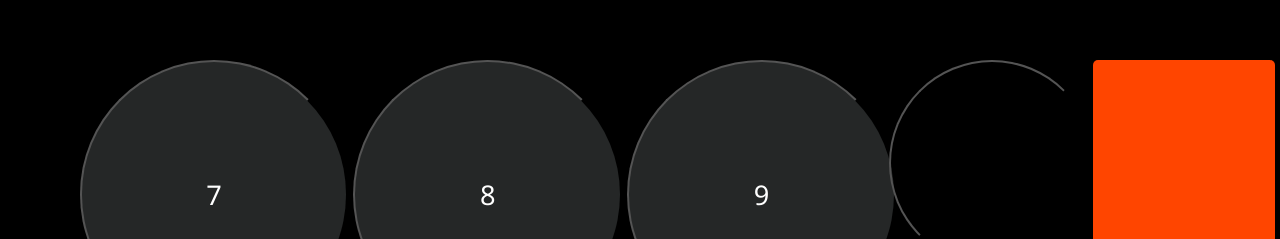
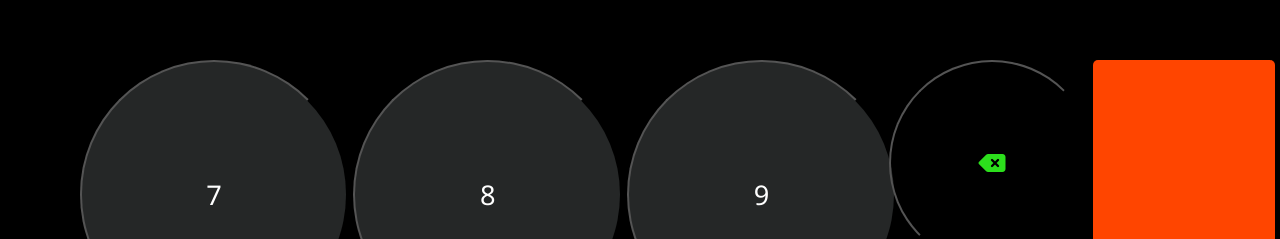
Before and after one commit to richi-coder/React-Calculator, a React (Create React App) app: page / in a window 1280 px wide. Shown: the part 278-517 px from the top of the page. Built offline with nearby package versions, Linux system fonts and the light colour scheme.

Commit message:
Correct delete button

```diff
--- a/src/App.js
+++ b/src/App.js
@@ -30,7 +30,7 @@ const Operator = props => {
       props.resetActual;
       }}>
       {props.operator == "icon" ?
-      <i className="fa-thin fa-delete-left"></i> :
+      <i class="fa-solid fa-delete-left"></i> :
       props.operator == "/" ?
       "÷" :
       props.operator}
```
